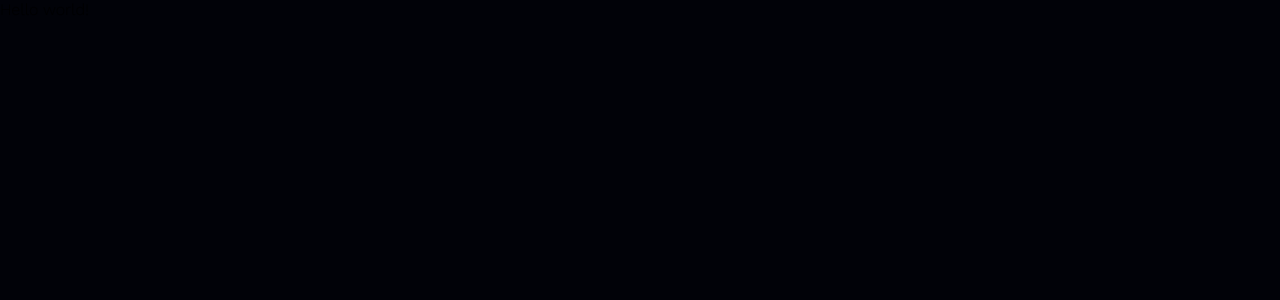
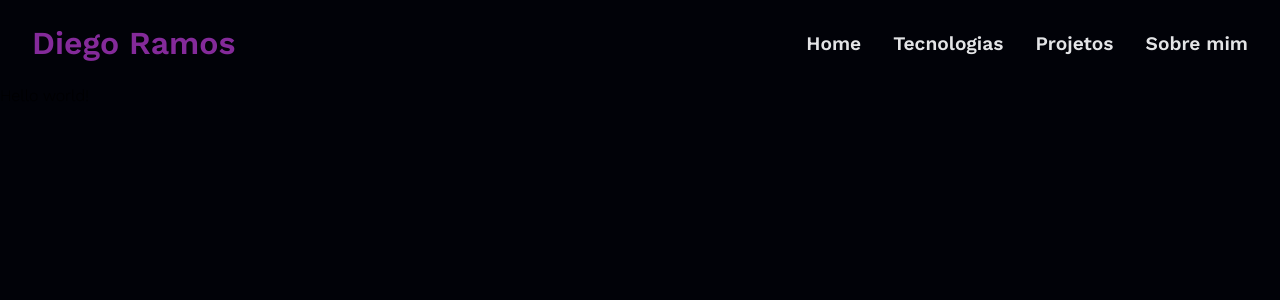
Before and after one commit to rms-diego/portfolio, a Next.js app: page / in a window 1280 px wide. Shown: the top 300 px of the page. Built offline with nearby package versions, Linux system fonts and the light colour scheme.

Commit message:
feat: criando o header component
description
criando o componente header
criando estilos do componente header
criando hook para a validação do tamanho da tela

```diff
--- a/src/app/layout.tsx
+++ b/src/app/layout.tsx
@@ -1,5 +1,6 @@
 import "./globals.scss";
 
+import { Header } from "@/components/Header";
 import type { Metadata } from "next";
 import { Work_Sans } from "next/font/google";
 
@@ -14,7 +15,10 @@
 }) {
   return (
     <html lang="pt-BR">
-      <body className={workSans.className}>{children}</body>
+      <body className={workSans.className}>
+        <Header />
+        {children}
+      </body>
     </html>
   );
 }
--- /dev/null
+++ b/src/components/Header/index.tsx
@@ -0,0 +1,56 @@
+"use client";
+import { useState } from "react";
+
+import Link from "next/link";
+import styles from "./style.module.scss";
+
+import { FaBars } from "react-icons/fa";
+import { useWidthHook } from "@/hook/useWidthHook";
+
+export function Header() {
+  const [openMenu, setOpenMenu] = useState(false);
+  const { windowSize } = useWidthHook();
+
+  const toggleMenu = () => setOpenMenu((prevState) => !prevState);
+
+  return (
+    <header className={styles.headerContainer}>
+      <h1>Diego Ramos</h1>
+
+      <nav className={styles.navContainer}>
+        <button className={styles.buttonMobile} onClick={toggleMenu}>
+          <FaBars width={500} height={500} />
+        </button>
+        <ul
+          className={`${
+            openMenu && windowSize < 1199 ? styles.active : styles.ulContainer
+          }`}
+        >
+          <li>
+            <Link href="/" onClick={() => toggleMenu()}>
+              Home
+            </Link>
+          </li>
+
+          <li>
+            <Link href="#" onClick={() => toggleMenu()}>
+              Tecnologias
+            </Link>
+          </li>
+
+          <li>
+            <Link href="#" onClick={() => toggleMenu()}>
+              Projetos
+            </Link>
+          </li>
+
+          <li>
+            <Link href="/sobre-mim" onClick={() => toggleMenu()}>
+              Sobre mim
+            </Link>
+          </li>
+        </ul>
+      </nav>
+    </header>
+  );
+}
--- /dev/null
+++ b/src/components/Header/style.module.scss
@@ -0,0 +1,100 @@
+@mixin ulStyles {
+  display: flex;
+  list-style: none;
+
+  gap: 2rem;
+
+  a {
+    color: var(--neutral-200);
+    font-weight: 600;
+    font-size: 1.2rem;
+    text-decoration: none;
+
+    &:hover {
+      opacity: 0.7;
+      transition: 300ms;
+      color: var(--primary);
+    }
+  }
+}
+
+.headerContainer {
+  padding: 1.5rem 2rem;
+  color: var(--primary-gradient);
+
+  display: flex;
+  justify-content: space-between;
+  align-items: center;
+
+  position: relative;
+
+  h1 {
+    cursor: pointer;
+    opacity: 0.7;
+
+    &:hover {
+      opacity: 1;
+      transition: 200ms;
+    }
+  }
+}
+
+.buttonMobile {
+  display: none;
+}
+
+.ulContainer {
+  @include ulStyles;
+}
+
+// responsive header menu
+
+@media (max-width: 1198px) {
+  .buttonMobile {
+    display: block;
+    border: none;
+    background: none;
+    cursor: pointer;
+    color: var(--neutral-200);
+  }
+
+  .navContainer {
+    position: absolute;
+    right: 30px;
+
+    top: 2rem;
+  }
+
+  .ulContainer {
+    display: none;
+  }
+
+  @keyframes slideMenu {
+    from {
+      opacity: 0;
+      transform: translateX(30px);
+    }
+
+    to {
+      opacity: 1;
+      transform: translateX(0);
+    }
+  }
+
+  .active {
+    @include ulStyles;
+
+    display: flex;
+    justify-content: center;
+    flex-direction: column;
+    align-items: flex-end;
+    gap: 1rem;
+
+    position: absolute;
+    right: 0;
+    top: 200%;
+
+    animation: slideMenu 500ms ease-in-out forwards;
+    // animation: 200ms;
+  }
+}
--- /dev/null
+++ b/src/hook/useWidthHook.tsx
@@ -0,0 +1,21 @@
+import { useEffect, useState } from "react";
+
+// Esse hook retorna o valor da window
+export const useWidthHook = () => {
+  const [windowSize, setWindowSize] = useState(0);
+
+  const handleUpdateScreenWidth = () => setWindowSize(window.innerWidth);
+
+  useEffect(() => {
+    handleUpdateScreenWidth();
+    window.addEventListener("resize", handleUpdateScreenWidth);
+
+    const removeEvent = () => {
+      window.removeEventListener("resize", handleUpdateScreenWidth);
+    };
+
+    return () => removeEvent();
+  }, []);
+
+  return { windowSize };
+};
```
